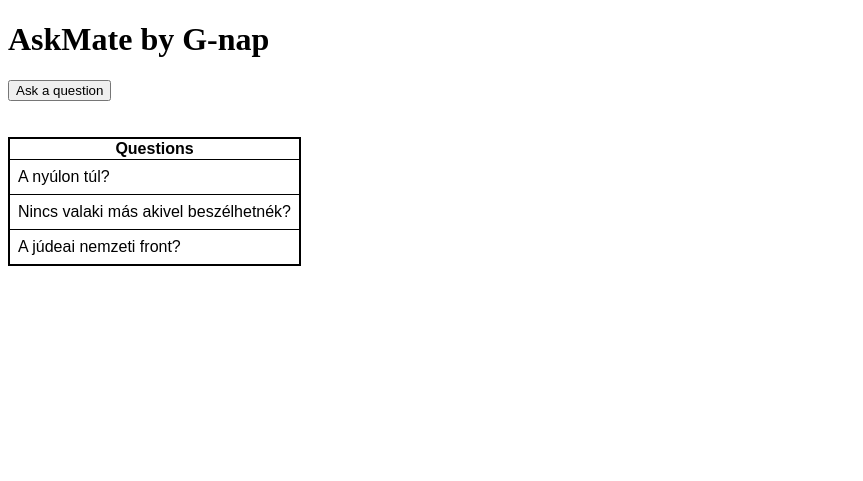
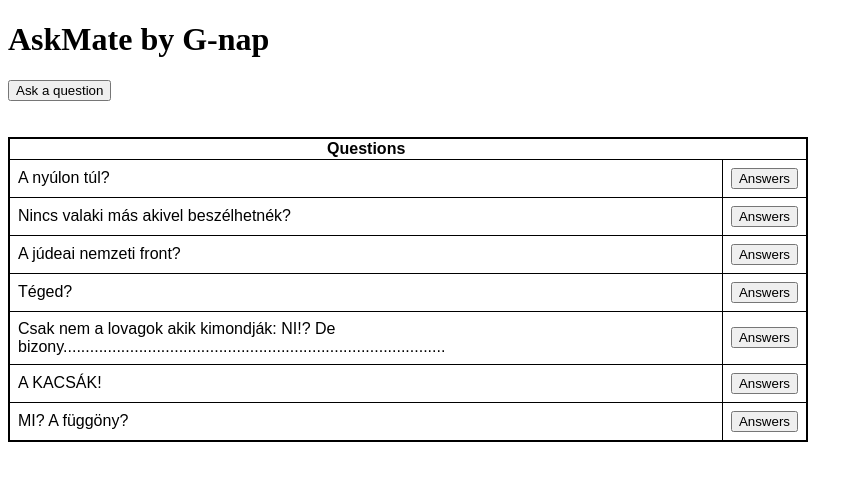
Before and after one commit to ginapaal/askmate_gnap, a Flask app: page / in a window 1280 px wide. Shown: the top 481 px of the page, without its empty margins (0-863 px from the left). Run offline with Flask 2, Linux system fonts and the light colour scheme.

Commit message:
reversed list done, table done, answer buttons done

```diff
--- a/answer.py
+++ b/answer.py
@@ -3,12 +3,13 @@ from data_manager import *
 
 app = Flask(__name__)
 
+
 @app.route("/new_asnwer", methods=["GET", "POST"])
 def new_answer():
     if request.method == "POST":
         table = read_from_csv('answers.csv')
-        answer_list=[]
-        answer_list.append(ID_generator(table) (request.form('new_answer'))
+        answer_list = []
+        answer_list.append(ID_generator(table)(request.form('new_answer'))
         table.append(answer_list)
         write_to_csv('answers.csv')
         return render_template("answers.html")
--- a/list.py
+++ b/list.py
@@ -10,6 +10,7 @@ app = Flask(__name__)
 def display_list():
     table = read_from_csv("question.csv")
     rev_table = reversed(list(table))
+
     return render_template("list.html", table=rev_table)
 
 
--- a/question.csv
+++ b/question.csv
@@ -1,3 +1,7 @@
 1,1494423474,Monty,A nyúlon túl?,
 2,1494423493,Python,Nincs valaki más akivel beszélhetnék?,
 3,1494423540,MontyPython,A júdeai nemzeti front?,
+4,1494428525,Engem gyíkká változtatott!,Téged?,
+5,1494428840,akik azt mondják: NI!,Csak nem a lovagok akik kimondják: NI!?    De bizony......................................................................................,
+6,1494429003,Mi úszik még a vízen?,A KACSÁK!,
+7,1494430067,Egy szép napon fiam ez itt mind a tiéd lesz!,MI? A függöny?,
--- a/templates/list.html
+++ b/templates/list.html
@@ -18,6 +18,7 @@
                 border-collapse: collapse;
                 border: 2px black solid;
                 font: 16px sans-serif;
+                width: 800px
             }
 
             td {
@@ -29,6 +30,7 @@
         <thead>
             <tr>
                 <th> Questions </th>
+                <th> </th>
             </tr>
         </thead>
 
@@ -36,7 +38,11 @@
 
             {% for item in table %}
             <tr>
-                <td> {{ item [3] }} </td>
+                <td>{{ item [3] }} </td>
+                <td>
+                    <form action="/question/{{ item[0] }}" method="GET">
+                        <input type="submit" value="Answers">
+                    </form>
             </tr>
             {% endfor %}
 
```
